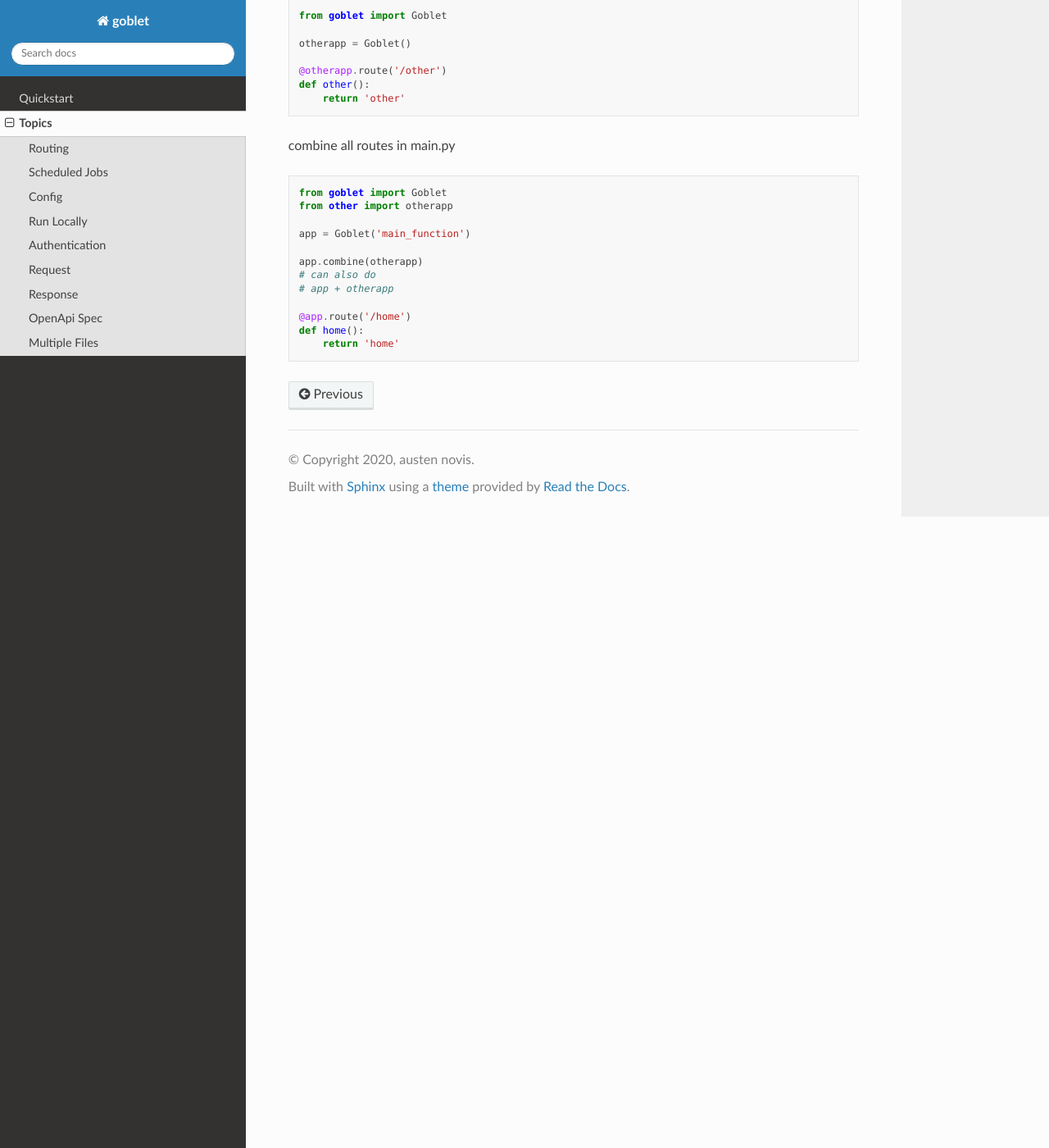
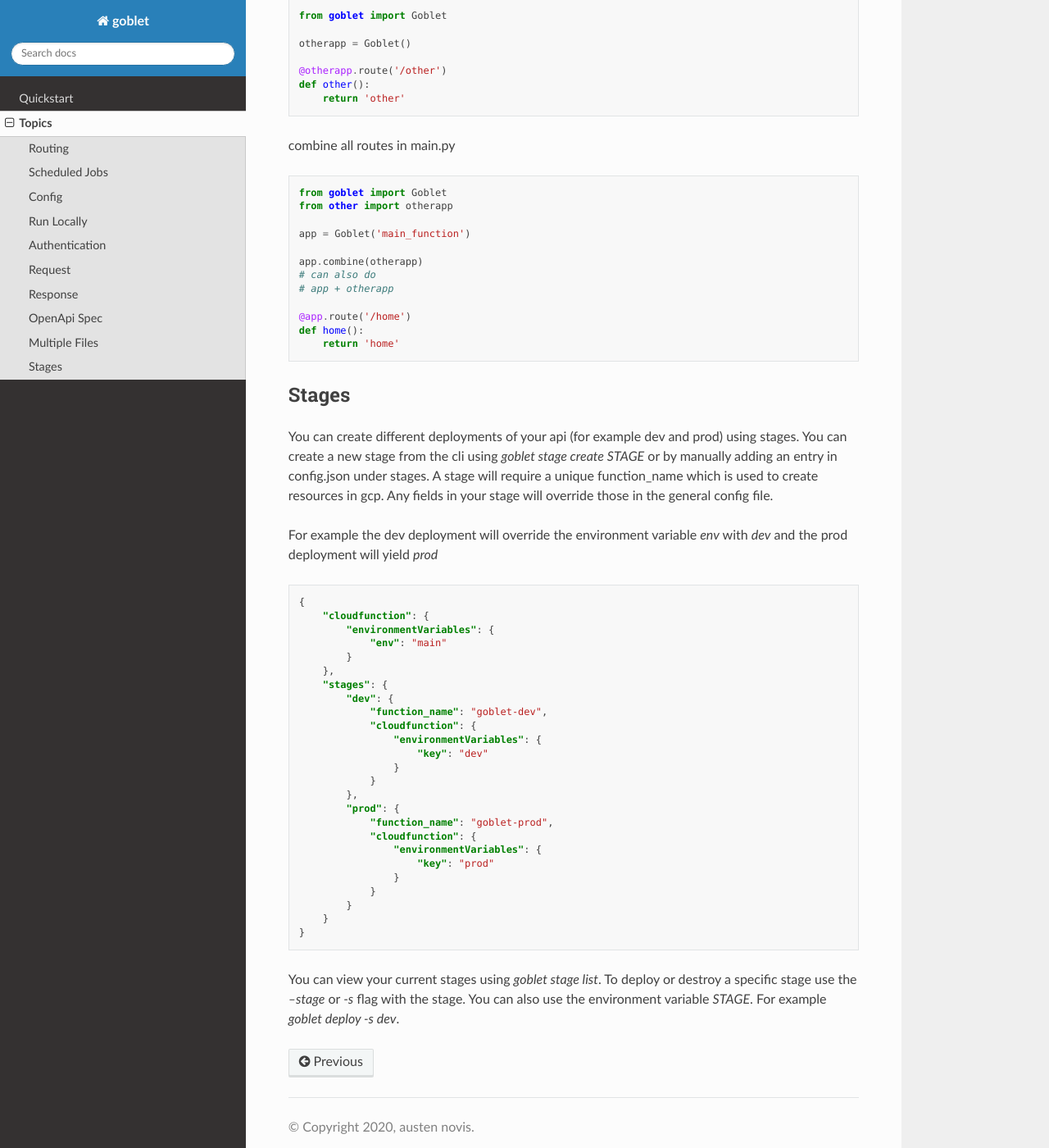
Before and after one commit to goblet/goblet, a Sphinx documentation site: the page built from docs/source/topics.rst, in a window 1280 px wide and 1400 px high, scrolled down 6076 px. Shown: the whole window at 82% size. Built offline with Sphinx 7.4.7 and the Read the Docs theme 2.0.0, drawn with Linux system fonts in a browser that asks for light colours.

Commit message:
update docs on stages

```diff
--- a/docs/source/conf.py
+++ b/docs/source/conf.py
@@ -12,6 +12,8 @@
 #
 import os
 import sys
+from goblet.__version__ import __version__
+
 sys.path.insert(0, os.path.abspath('.'))
 
 
@@ -22,7 +24,7 @@ copyright = '2020, austen novis'
 author = 'austen novis'
 
 # The full version, including alpha/beta/rc tags
-release = '0.3.1'
+release = __version__
 
 
 # -- General configuration ---------------------------------------------------
--- a/docs/source/topics.rst
+++ b/docs/source/topics.rst
@@ -341,3 +341,44 @@ combine all routes in main.py
     @app.route('/home')
     def home():
         return 'home'
+
+
+Stages
+^^^^^^^
+
+You can create different deployments of your api (for example dev and prod) using stages. You can create a new stage from the cli using `goblet stage create STAGE` or by
+manually adding an entry in config.json under stages. A stage will require a unique function_name which is used to create resources in gcp. Any fields in your stage will
+override those in the general config file.
+
+For example the dev deployment will override the environment variable `env` with `dev` and the prod deployment will yield `prod`
+
+.. code:: json
+
+    {
+        "cloudfunction": {
+            "environmentVariables": {
+                "env": "main"
+            }
+        },
+        "stages": {
+            "dev": {
+                "function_name": "goblet-dev",
+                "cloudfunction": {
+                    "environmentVariables": {
+                        "key": "dev"
+                    }
+                }
+            },
+            "prod": {
+                "function_name": "goblet-prod",
+                "cloudfunction": {
+                    "environmentVariables": {
+                        "key": "prod"
+                    }
+                }
+            }
+        }
+    }
+
+You can view your current stages using `goblet stage list`. To deploy or destroy a specific stage use the `--stage` or `-s` flag with the stage. You can also use the
+environment variable `STAGE`. For example `goblet deploy -s dev`.
```
